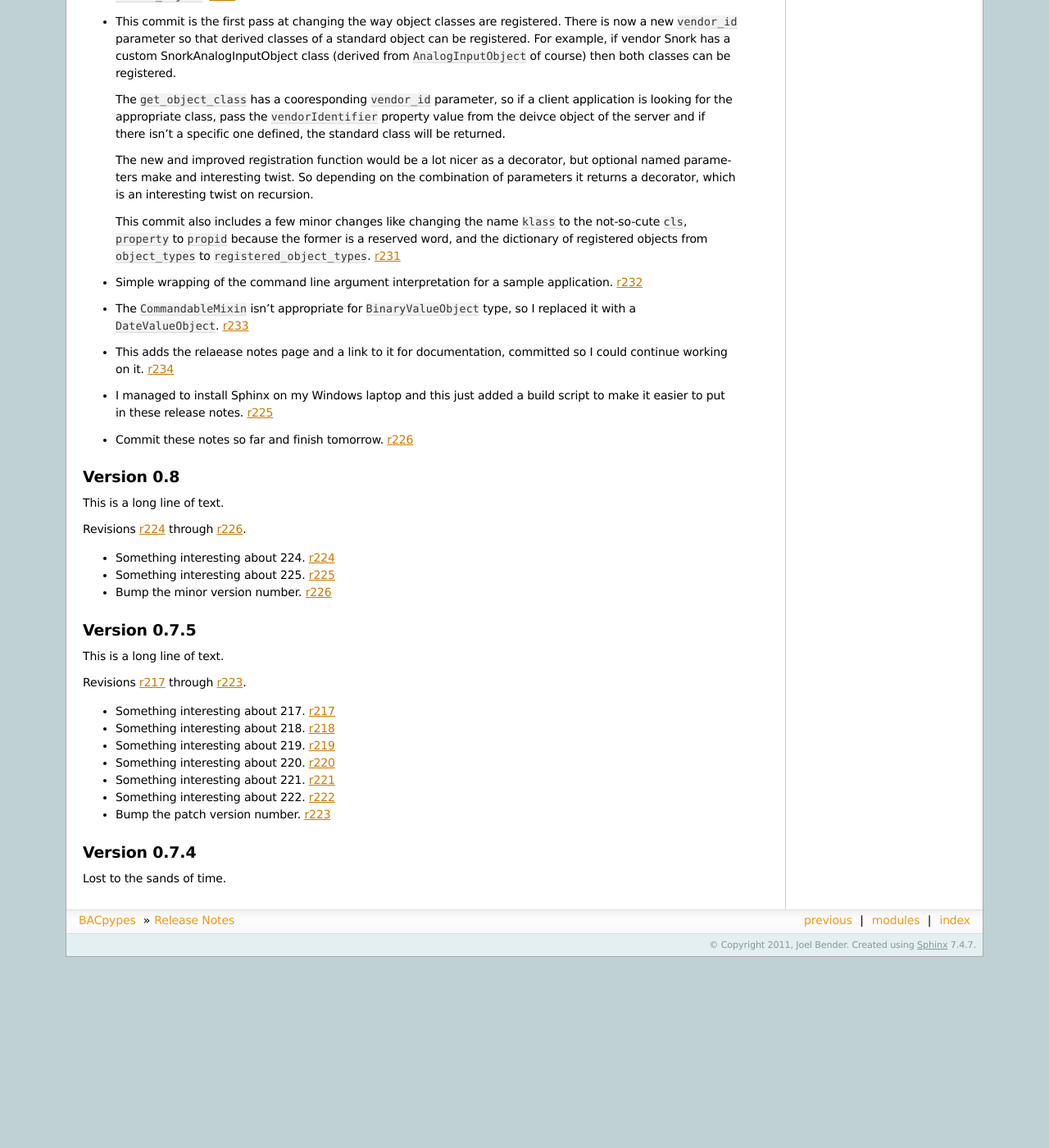
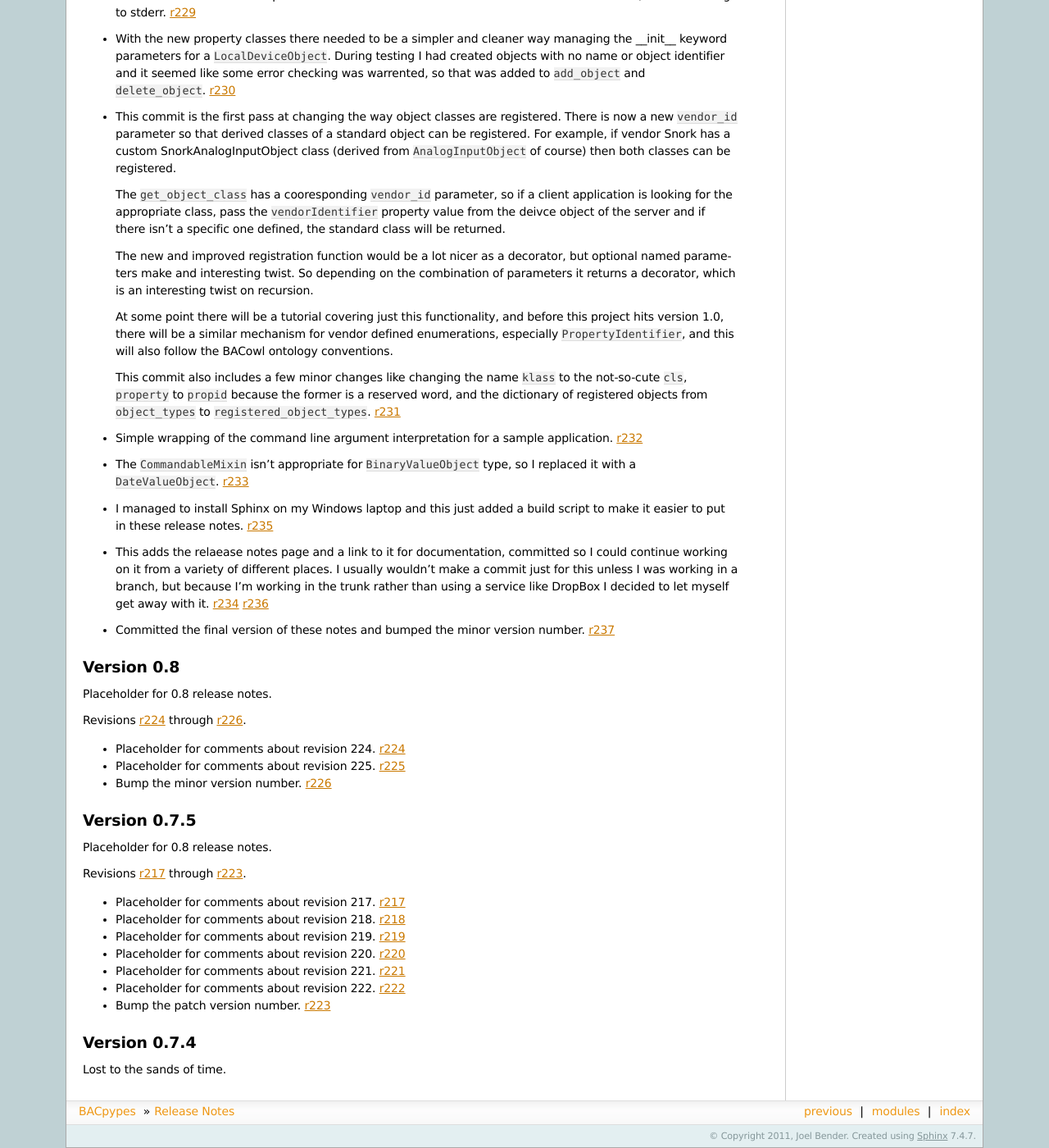
Before and after one commit to giuseppebattista/bacpypessample, a Sphinx documentation site: the page built from docs/source/releasenotes.rst, in a window 1280 px wide and 1400 px high, scrolled down 591 px. Shown: the whole window at 82% size. Built offline with Sphinx 7.4.7, drawn with Linux system fonts in a browser that asks for light colours; before the commit the page ends 1758 px from its top, so only the background shows below that; some of the changed text lies outside the part shown.

Commit message:
update release notes and bump the version number

```diff
--- a/docs/source/releasenotes.rst
+++ b/docs/source/releasenotes.rst
@@ -12,59 +12,96 @@ There are a number of significant changes in BACpypes in this release, some of w
 may break existing code so it is getting a minor release number.  While this project
 is getting inexorably closer to a 1.0 release, we're not there yet.
 
-The biggest change is the addition of a set of derived classes of ``Property`` that match the names of the way properties are described in the standard; ``OptionalProperty``, ``ReadableProperty``, and ``WritableProperty``.  This takes over from the awkward and difficult-to-maintain combinations of ``optional`` and ``mutable`` constructor parameters.  I went through the standard again and matched the class name with the object definition and it is much cleaner.
+The biggest change is the addition of a set of derived classes of ``Property`` that
+match the names of the way properties are described in the standard; ``OptionalProperty``,
+``ReadableProperty``, and ``WritableProperty``.  This takes over from the awkward and
+difficult-to-maintain combinations of ``optional`` and ``mutable`` constructor parameters.
+I went through the standard again and matched the class name with the object definition
+and it is much cleaner.
+
+This change was brought about by working on the `BACowl <http://bacowl.sourceforge.net/>`_
+project where I wanted the generated ontology to more closely match the content of the
+standard.  This is the first instance where I've used the ontology design to change
+application code.
 
 Revisions `r227 <http://sourceforge.net/p/bacpypes/code/227>`_
 through `r234 <http://sourceforge.net/p/bacpypes/code/234>`_.
 
-* At some point ``setuptools`` was replaced with ``distutils`` and this needed to change while I was getting the code working on Windows.
+* At some point ``setuptools`` was replaced with ``distutils`` and this needed to change
+  while I was getting the code working on Windows.
   `r227 <http://sourceforge.net/p/bacpypes/code/227>`_
 
-* This has the new proerty classes.
+* Added the new property classes and renamed the existing ``Property`` class instances.
+  There are object types that are not complete (not every object type has every property
+  defined) and these will be cleaned up and added in a minor release in the near future.
   `r228 <http://sourceforge.net/p/bacpypes/code/228>`_
 
-* The UDP module had some print statements and a traceback call that sent content to stdout, errors should go to stderr.
+* The UDP module had some print statements and a traceback call that sent content to stdout,
+  errors should go to stderr.
   `r229 <http://sourceforge.net/p/bacpypes/code/229>`_
 
-* With the new property classes there needed to be a simpler and cleaner way managing the __init__ keyword parameters for a ``LocalDeviceObject``.  During testing I had created objects with no name or object identifier and it seemed like some error checking was warrented, so that was added to ``add_object`` and ``delete_object``.
+* With the new property classes there needed to be a simpler and cleaner way managing the
+  __init__ keyword parameters for a ``LocalDeviceObject``.  During testing I had created
+  objects with no name or object identifier and it seemed like some error checking was
+  warrented, so that was added to ``add_object`` and ``delete_object``.
   `r230 <http://sourceforge.net/p/bacpypes/code/230>`_
 
-* This commit is the first pass at changing the way object classes are registered.  There is now a new ``vendor_id`` parameter so that derived classes of a standard object can be registered.  For example, if vendor Snork has a custom SnorkAnalogInputObject class (derived from ``AnalogInputObject`` of course) then both classes can be registered.
+* This commit is the first pass at changing the way object classes are registered.  There
+  is now a new ``vendor_id`` parameter so that derived classes of a standard object can be
+  registered.  For example, if vendor Snork has a custom SnorkAnalogInputObject class (derived
+  from ``AnalogInputObject`` of course) then both classes can be registered.
 
-  The ``get_object_class`` has a cooresponding ``vendor_id`` parameter, so if a client application is looking for the appropriate class, pass the ``vendorIdentifier`` property value from the deivce object of the server and if there isn't a specific one defined, the standard class will be returned.
+  The ``get_object_class`` has a cooresponding ``vendor_id`` parameter, so if a client
+  application is looking for the appropriate class, pass the ``vendorIdentifier`` property
+  value from the deivce object of the server and if there isn't a specific one defined, the
+  standard class will be returned.
 
-  The new and improved registration function would be a lot nicer as a decorator, but optional named parameters make and interesting twist.  So depending on the combination of parameters it returns a decorator, which is an interesting twist on recursion.
+  The new and improved registration function would be a lot nicer as a decorator, but optional
+  named parameters make and interesting twist.  So depending on the combination of parameters
+  it returns a decorator, which is an interesting twist on recursion.
 
-  This commit also includes a few minor changes like changing the name ``klass`` to the not-so-cute ``cls``, ``property`` to ``propid`` because the former is a reserved word, and the dictionary of registered objects from ``object_types`` to ``registered_object_types``.
+  At some point there will be a tutorial covering just this functionality, and before this
+  project hits version 1.0, there will be a similar mechanism for vendor defined enumerations,
+  especially ``PropertyIdentifier``, and this will also follow the BACowl ontology conventions.
+
+  This commit also includes a few minor changes like changing the name ``klass`` to the
+  not-so-cute ``cls``, ``property`` to ``propid`` because the former is a reserved word, and
+  the dictionary of registered objects from ``object_types`` to ``registered_object_types``.
   `r231 <http://sourceforge.net/p/bacpypes/code/231>`_
 
 * Simple wrapping of the command line argument interpretation for a sample application.
   `r232 <http://sourceforge.net/p/bacpypes/code/232>`_
 
-* The ``CommandableMixin`` isn't appropriate for ``BinaryValueObject`` type, so I replaced it with a ``DateValueObject``.
+* The ``CommandableMixin`` isn't appropriate for ``BinaryValueObject`` type, so I replaced it
+  with a ``DateValueObject``.
   `r233 <http://sourceforge.net/p/bacpypes/code/233>`_
 
-* This adds the relaease notes page and a link to it for documentation, committed so I could continue working on it.
+* I managed to install Sphinx on my Windows laptop and this just added a build script to make
+  it easier to put in these release notes.
+  `r235 <http://sourceforge.net/p/bacpypes/code/235>`_
+
+* This adds the relaease notes page and a link to it for documentation, committed so I could
+  continue working on it from a variety of different places.  I usually wouldn't make a commit just
+  for this unless I was working in a branch, but because I'm working in the trunk rather than
+  using a service like DropBox I decided to let myself get away with it.
   `r234 <http://sourceforge.net/p/bacpypes/code/234>`_
+  `r236 <http://sourceforge.net/p/bacpypes/code/236>`_
 
-* I managed to install Sphinx on my Windows laptop and this just added a build script to make it easier to put in these release notes.
-  `r225 <http://sourceforge.net/p/bacpypes/code/225>`_
-
-* Commit these notes so far and finish tomorrow.
-  `r226 <http://sourceforge.net/p/bacpypes/code/226>`_
+* Committed the final version of these notes and bumped the minor version number.
+  `r237 <http://sourceforge.net/p/bacpypes/code/237>`_
 
 Version 0.8
 -----------
 
-This is a long line of text.
+Placeholder for 0.8 release notes.
 
 Revisions `r224 <http://sourceforge.net/p/bacpypes/code/224>`_
 through `r226 <http://sourceforge.net/p/bacpypes/code/226>`_.
 
-* Something interesting about 224.
+* Placeholder for comments about revision 224.
   `r224 <http://sourceforge.net/p/bacpypes/code/224>`_
 
-* Something interesting about 225.
+* Placeholder for comments about revision 225.
   `r225 <http://sourceforge.net/p/bacpypes/code/225>`_
 
 * Bump the minor version number.
@@ -74,27 +111,27 @@ through `r226 <http://sourceforge.net/p/bacpypes/code/226>`_.
 Version 0.7.5
 -------------
 
-This is a long line of text.
+Placeholder for 0.8 release notes.
 
 Revisions `r217 <http://sourceforge.net/p/bacpypes/code/217>`_
 through `r223 <http://sourceforge.net/p/bacpypes/code/223>`_.
 
-* Something interesting about 217.
+* Placeholder for comments about revision 217.
   `r217 <http://sourceforge.net/p/bacpypes/code/217>`_
 
-* Something interesting about 218.
+* Placeholder for comments about revision 218.
   `r218 <http://sourceforge.net/p/bacpypes/code/218>`_
 
-* Something interesting about 219.
+* Placeholder for comments about revision 219.
   `r219 <http://sourceforge.net/p/bacpypes/code/219>`_
 
-* Something interesting about 220.
+* Placeholder for comments about revision 220.
   `r220 <http://sourceforge.net/p/bacpypes/code/220>`_
 
-* Something interesting about 221.
+* Placeholder for comments about revision 221.
   `r221 <http://sourceforge.net/p/bacpypes/code/221>`_
 
-* Something interesting about 222.
+* Placeholder for comments about revision 222.
   `r222 <http://sourceforge.net/p/bacpypes/code/222>`_
 
 * Bump the patch version number.
--- a/setup.py
+++ b/setup.py
@@ -14,7 +14,7 @@ def read(fname):
 #
 
 setup(name='BACpypes',
-    version='0.8',
+    version='0.9',
     description='BACnet Python Library',
     author='Joel Bender',
     author_email='joel@carrickbender.com',
```
